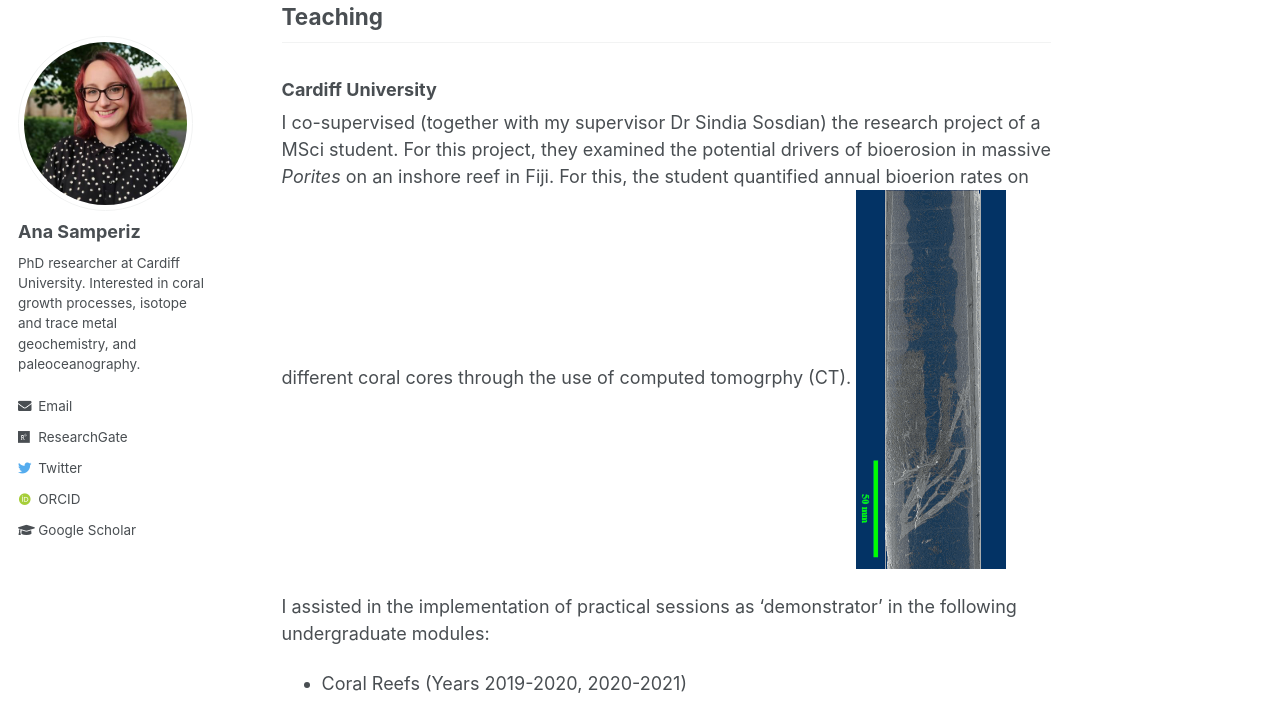
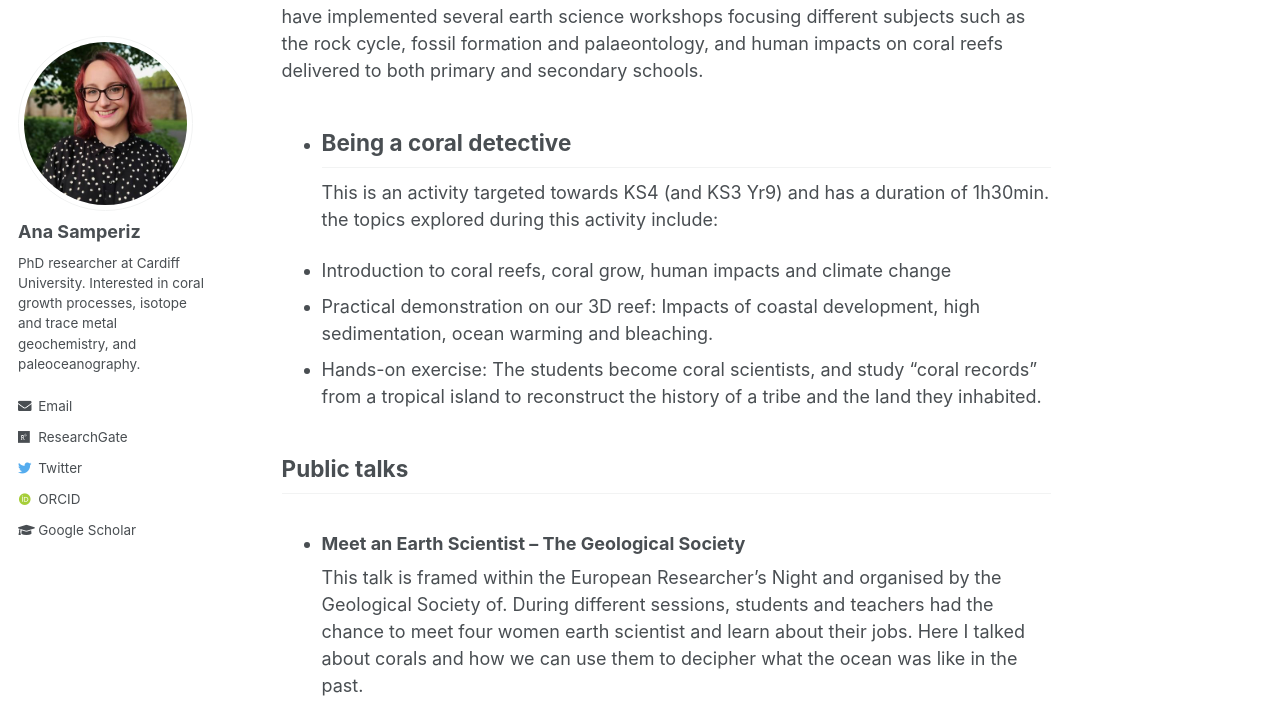
Before and after one commit to anasamperiz/anasamperiz.github.io, a Jekyll site: the page built from _pages/teaching.md, in a window 1280 px wide and 1400 px high, scrolled down 258 px. Shown: the top 709 px of the window. Built offline with Jekyll 4.4.1, drawn with Linux system fonts in a browser that asks for light colours; some web fonts are replaced; some of the changed text lies outside the part shown.

Commit message:
Update teaching.md

```diff
--- a/_pages/teaching.md
+++ b/_pages/teaching.md
@@ -2,11 +2,35 @@
 permalink: /teaching/
 title: " "
 ---
-## Outreach
+# Outreach
+I really enjoy communicating with the broad society and transmitting how exciting science is. Whether it is through talks addressed to the general public, or activities focused to specific audiences, I consider outreach to be key in approaching science to everyone.
+I have implemented several earth science workshops focusing different subjects such as the rock cycle, fossil formation and palaeontology, and human impacts on coral reefs delivered to both primary and secondary schools.
 
-## Teaching
-### Cardiff University
+- ## Being a coral detective
+This is an activity targeted towards KS4 (and KS3 Yr9) and has a duration of 1h30min. the topics explored during this activity include:
+-	Introduction to coral reefs, coral grow, human impacts and climate change
+-	Practical demonstration on our 3D reef: Impacts of coastal development, high sedimentation, ocean warming and bleaching.
+-	Hands-on exercise: The students become coral scientists, and study “coral records” from a tropical island to reconstruct the history of a tribe and the land they inhabited.
+
+## Public talks
+- ### Meet an Earth Scientist – The Geological Society
+This talk is framed within the European Researcher’s Night and organised by the Geological Society of.  During different sessions, students and teachers had the chance to meet four women earth scientist and learn about their jobs.
+Here I talked about corals and how we can use them to decipher what the ocean was like in the past.
+<iframe width="560" height="315" src="https://www.youtube.com/embed/8_JTchHJEqA" title="YouTube video player" frameborder="0" allow="accelerometer; autoplay; clipboard-write; encrypted-media; gyroscope; picture-in-picture" allowfullscreen></iframe>
+
+- ### Tales from the reef: The impact of environmental changes on corals - GeoTalks webinar series University
+GeoTalks are organised by the School of Earth and Environmental Science from Cardiff University and they represent a chance for the general public to join researchers as they discuss the processes that shape our planet, natural environments, and why geoscience is important for our societies.
+Here I talked about how corals, the tiny animals that build some of the largest living structures on Earth, are threatened by global warming, ocean acidification, water pollution and overfishing. In this webinar, we will dive into the reef to explore how coral scientists recover past environmental clues from long-lived corals, and why this information is important to understand how coral reefs will respond to future change.
+<iframe width="560" height="315" src="https://www.youtube.com/embed/3XPbmNAqXGQ" title="YouTube video player" frameborder="0" allow="accelerometer; autoplay; clipboard-write; encrypted-media; gyroscope; picture-in-picture" allowfullscreen></iframe>
+
+## Media
+- ### Sobre arrecifes de coral y cambio climático – Nos vamos de Podcast (Spanish)
+An interview in “Nos vamos de podcast” with Ana Baquerizo discussing how climate change is affecting coral reefs around the world (in Spanish).
+<iframe style="border-radius:12px" src="https://open.spotify.com/embed/episode/4tROfIBpFAk1NiZ5vt5Ho5?utm_source=generator&theme=0" width="100%" height="152" frameBorder="0" allowfullscreen="" allow="autoplay; clipboard-write; encrypted-media; fullscreen; picture-in-picture"></iframe>
+
+# Teaching
 I co-supervised (together with my supervisor Dr Sindia Sosdian) the research project of a MSci student. For this project, they examined the potential drivers of bioerosion in massive <i>Porites</i> on an inshore reef in Fiji. For this, the student quantified annual bioerion rates on different coral cores through the use of computed tomogrphy (CT).
+
 ![](/images/research/Sponge gallery 30 degree rotation2.gif)
 
 I assisted in the implementation of practical sessions as 'demonstrator' in the following undergraduate modules:
```
